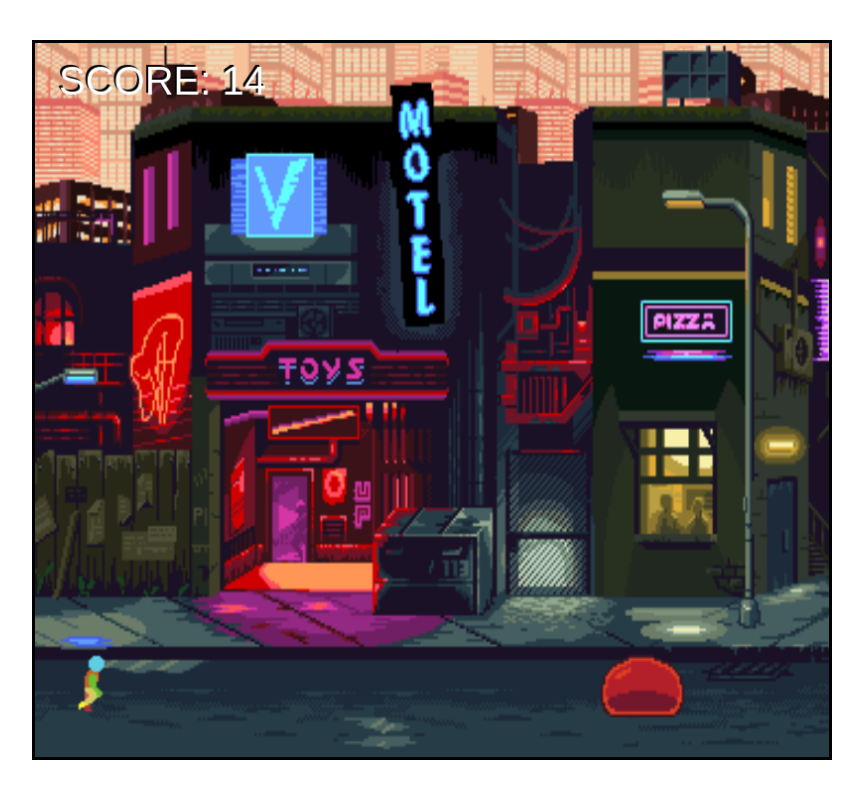
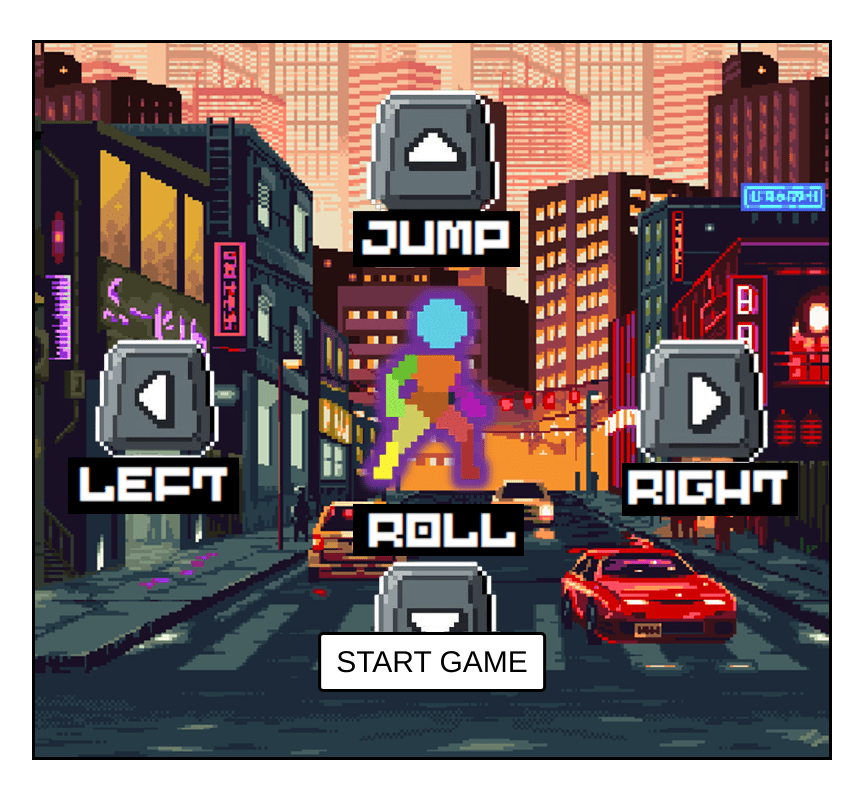
Before and after one commit to tsv-stacks/runner-game-two, a plain HTML site: page index.html in a window 1280 px wide. Shown: the whole page, without its empty margins (208-1071 px from the left). Drawn offline with Linux system fonts and the light colour scheme; a web font is replaced by a local one.

Commit message:
added splashscreen

```diff
--- a/index.html
+++ b/index.html
@@ -14,6 +14,12 @@
   </head>
   <body>
     <canvas id="canvas1"></canvas>
+    <button id="start-btn">START GAME</button>
+    <img
+      id="splashscreen"
+      src="./background/splash-min.png"
+      alt="splash screen for game"
+    />
     <script type="module" src="script.js"></script>
   </body>
 </html>
--- a/script.js
+++ b/script.js
@@ -18,6 +18,17 @@ window.addEventListener("load", () => {
   let playerLives = 3;
   let score = 0;
   let gameOver = false;
+
+  const startBtn = document.getElementById("start-btn");
+  const splashscreen = document.getElementById("splashscreen");
+
+  function startGame() {
+    startBtn.style.display = "none";
+    splashscreen.style.display = "none";
+    animate(0);
+  }
+
+  startBtn.addEventListener("click", startGame);
 
   class InputHandler {
     constructor() {
@@ -333,5 +344,4 @@ window.addEventListener("load", () => {
       requestAnimationFrame(animate);
     }
   }
-  animate(0);
 });
--- a/style.css
+++ b/style.css
@@ -4,7 +4,8 @@
   box-sizing: border-box;
 }
 
-#canvas1 {
+#canvas1,
+#splashscreen {
   border: 3px solid black;
   position: absolute;
   width: 800px;
@@ -15,3 +16,28 @@
   top: 50%;
   left: 50%;
 }
+
+#splashscreen {
+  z-index: 0;
+  object-fit: none;
+}
+
+#start-btn {
+  position: absolute;
+  font-size: 30px;
+  font-family: "Common Pixel", Helvetica, sans-serif;
+  padding: 10px 15px;
+  border: 3px solid black;
+  border-radius: 5px;
+  top: 79%;
+  left: 50%;
+  transform: translateX(-50%);
+  background-color: white;
+  cursor: pointer;
+  z-index: 1;
+}
+
+#start-btn:hover {
+  color: white;
+  background-color: black;
+}
```
Also changed, not shown: background/splash-min.png (added).
